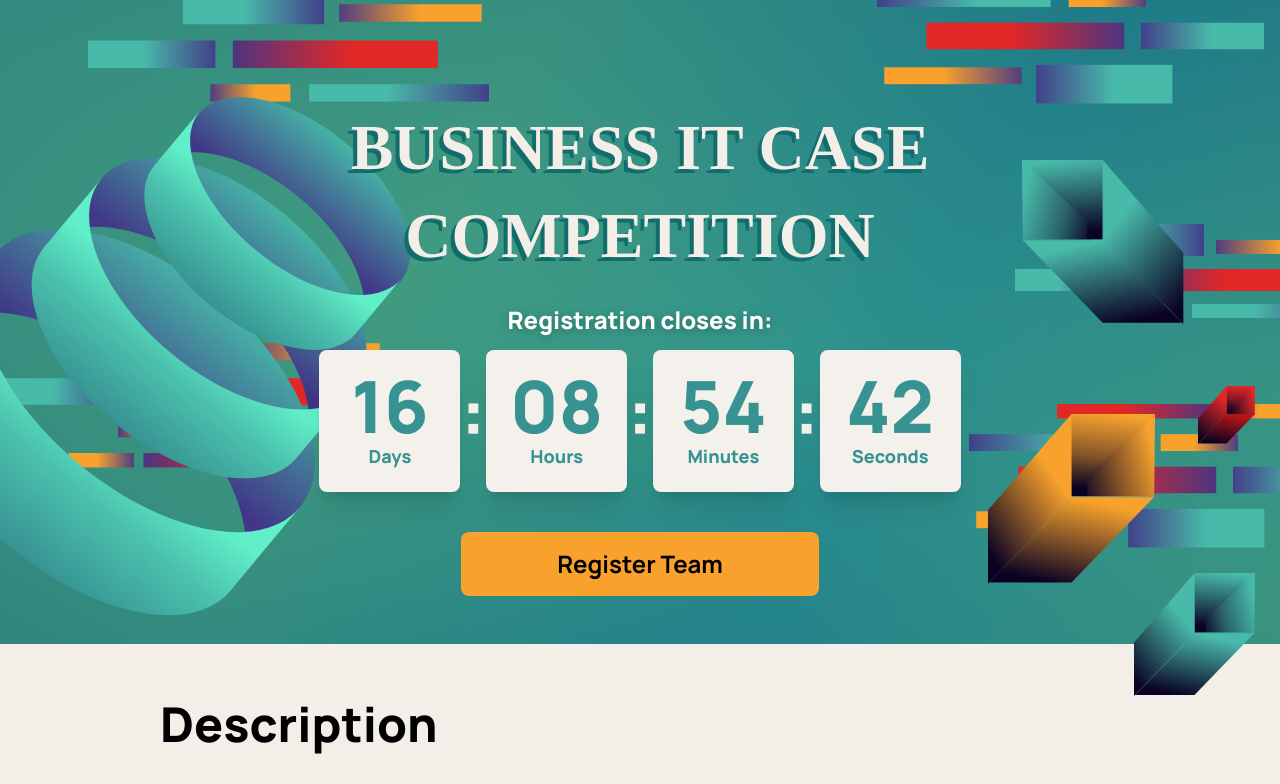
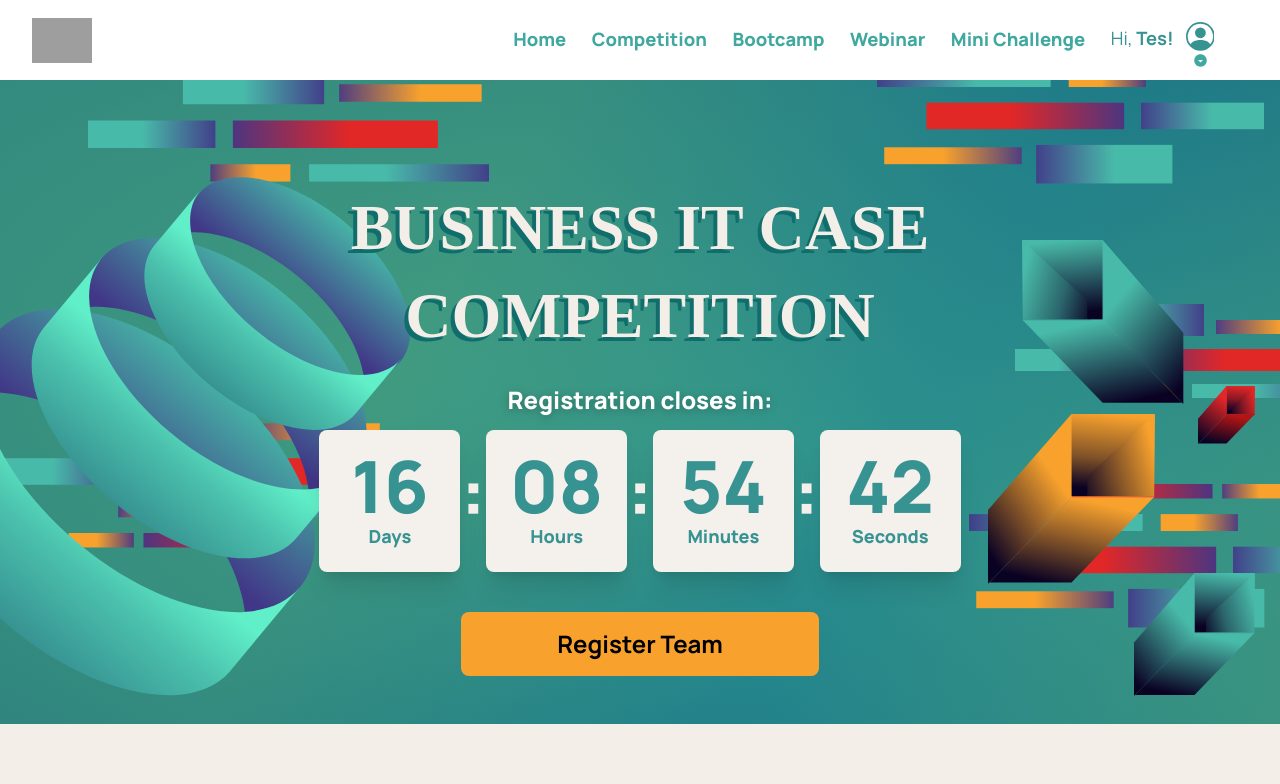
Before and after one commit to syahrialalzaidan/web-bist-league, a Next.js app: page /competition in a window 1280 px wide. Shown: the top 784 px of the page. Built offline with nearby package versions, Linux system fonts and the light colour scheme; grey boxes are pictures that could not be loaded; a web font is replaced by a local one.

Commit message:
Benerin penulisan & styling

```diff
--- a/components/Footer/Footer.jsx
+++ b/components/Footer/Footer.jsx
@@ -29,7 +29,7 @@ const Footer = () => {
                         <p>akmaljauharsidqi@gmail.com</p>
                         <p>085156514184</p>
                     </div>
-                    <div className={css.competetionContact}>
+                    <div className={css.competitionContact}>
                         <p className={css.headOfCompetitionDivision}>Head of Competition Division</p>
                         <p>Amjad Adhie Prasetyo</p>
                         <p>prasetyoamjad@gmail.com</p>
--- a/components/Footer/footer.module.css
+++ b/components/Footer/footer.module.css
@@ -100,7 +100,7 @@
     font-weight: bold;
   }
 
-  .competetionContact {
+  .competitionContact {
     margin-bottom: 35px;
   }
 
--- a/src/app/competition/components/Hero.tsx
+++ b/src/app/competition/components/Hero.tsx
@@ -61,7 +61,7 @@ export default function Hero() {
     }, []);
 
     return (
-        <div className="bg-[url('/images/competition/hero/bg-hero-mobile.svg')] lg:bg-[url('/images/competition/hero/bg-hero-web.svg')] relative h-[568px] lg:h-[644px] bg-cover overflow-hidden">
+        <div className="bg-[url('/images/competition/hero/bg-hero-mobile.svg')] lg:bg-[url('/images/competition/hero/bg-hero-web.svg')] relative h-[568px] lg:h-[644px] bg-cover overflow-hidden mt-20">
             <Image
                 src={BataMidLeft}
                 alt="Bata Mid Left"
--- a/src/app/competition/page.tsx
+++ b/src/app/competition/page.tsx
@@ -3,15 +3,19 @@ import Guidebook from "./components/Guidebook";
 import Hero from "./components/Hero";
 import Registration from "./components/Registration";
 import Timeline from "./components/Timeline";
+import Header from "../landingpage/component/Header/Header";
+import Footer from "../landingpage/component/Footer/Footer";
 
 import Image from "next/image";
 import KotakBottom from "@images/competition/hero/hero-kotak-bottom.svg";
 import BulatTiga from "@images/competition/registration/regist-bulat-tiga.svg";
 
 
+
 export default function CompetitionnPage() {
     return (
         <div className="bg-[#F3EEE7] overflow-hidden">
+            <Header page="competition" username="Tes" />
             <Hero />
             <Description />
             <Timeline />
@@ -29,6 +33,7 @@ export default function CompetitionnPage() {
                 alt="Hero Round"
                 className="scale-50 lg:scale-100 overflow-hidden absolute top-[362px] -right-14 lg:top-[386px] lg:right-6 z-0"
             />
+            <Footer />
         </div>
     )
 }
--- a/src/app/landingpage/component/Footer/Footer.tsx
+++ b/src/app/landingpage/component/Footer/Footer.tsx
@@ -34,7 +34,7 @@ const Footer = () => {
             <p>akmaljauharsidqi@gmail.com</p>
             <p>085156514184</p>
           </div>
-          <div className={css.competetionContact}>
+          <div className={css.competitionContact}>
             <p className={css.headOfCompetitionDivision}>
               Head of Competition Division
             </p>
--- a/src/app/landingpage/component/Footer/footer.module.css
+++ b/src/app/landingpage/component/Footer/footer.module.css
@@ -108,7 +108,7 @@
     font-weight: bold;
   }
 
-  .competetionContact {
+  .competitionContact {
     /* margin-bottom: 35px; */
     margin-bottom: 9.72vw;
   }
@@ -189,7 +189,7 @@
     font-weight: bold;
   }
 
-  .competetionContact {
+  .competitionContact {
     margin-bottom: 35px;
   }
 
--- a/src/app/landingpage/component/Header/Header.module.css
+++ b/src/app/landingpage/component/Header/Header.module.css
@@ -8,7 +8,7 @@
   justify-content: space-between;
   align-items: center;
   padding: 0px 40px 0px 20px;
-  z-index: 1;
+  z-index: 50;
 }
 
 .relative {
--- a/src/app/landingpage/component/Header/Header.tsx
+++ b/src/app/landingpage/component/Header/Header.tsx
@@ -1,3 +1,4 @@
+'use client'
 import React, { useState } from "react";
 import Image from "next/image";
 import css from "./Header.module.css";
@@ -50,12 +51,12 @@ const Header: React.FC<HeaderProps> = (props) => {
           </button>
           <button className={`${css.navbarItem} `}>
             <Link
-              href="/competetion"
+              href="/competition"
               className={`${
-                props.page === "Competetion" ? css.buttonActive : ""
+                props.page === "Competition" ? css.buttonActive : ""
               }`}
             >
-              Competetion
+              Competition
             </Link>
           </button>
           <button
@@ -184,8 +185,8 @@ const Header: React.FC<HeaderProps> = (props) => {
             <Link href="/">Home</Link>
           </li>
 
-          <li className={props.page === "Competetion" ? css.activeLi : ""}>
-            <Link href="/competetion">Competetion</Link>
+          <li className={props.page === "Competition" ? css.activeLi : ""}>
+            <Link href="/competition">Competition</Link>
           </li>
 
           <li className={props.page === "Bootcamp" ? css.activeLi : ""}>
--- a/src/app/landingpage/landing.module.css
+++ b/src/app/landingpage/landing.module.css
@@ -641,7 +641,7 @@
     margin-top: 22vw;
   }
 
-  .competetionImageDiv {
+  .competitionImageDiv {
     margin-top: 12vw;
     height: 52vw;
     width: 52vw;
@@ -885,7 +885,7 @@
     margin-top: 22vw;
   }
 
-  .competetionImageDiv {
+  .competitionImageDiv {
     margin-top: 12vw;
     height: 52vw;
     width: 52vw;
@@ -1145,7 +1145,7 @@
     margin-top: 21vw;
   }
 
-  .competetionImageDiv {
+  .competitionImageDiv {
     /* margin-top: 4vh; */
     margin-top: 8.2vw;
     /* height: 27vh;
--- a/src/app/landingpage/page.tsx
+++ b/src/app/landingpage/page.tsx
@@ -31,7 +31,7 @@ export default function Home() {
     };
   }, []);
 
-  const [activities, setActivities] = useState < string > ("competetion"); // Added type annotation
+  const [activities, setActivities] = useState < string > ("competition"); // Added type annotation
 
   const changeActivities = (name: string) => {
     // Added type annotation
@@ -70,7 +70,7 @@ export default function Home() {
         <main className={css.main}>
           {/* Background Image */}
           <div
-            className={`${css.backgroundImage} w-full ${activities === "competetion" ? "" : css.hideBG
+            className={`${css.backgroundImage} w-full ${activities === "competition" ? "" : css.hideBG
               }`}
           >
             <img
@@ -192,22 +192,22 @@ export default function Home() {
             <div className={`${css.activitiesSectionForDesktop}`}>
               {/* Left Side Activities */}
               <div className={`${css.activitiesLeftSide}`}>
-                {/* Competetion Component Desktop */}
-                <div className={`${css.CompetetionDescription}`}>
+                {/* Competition Component Desktop */}
+                <div className={`${css.CompetitionDescription}`}>
                   <p
-                    className={`${css.activitiesDate} ${activities == "competetion" ? "" : css.hide
+                    className={`${css.activitiesDate} ${activities == "competition" ? "" : css.hide
                       }`}
                   >
                     14 Agustus - 19 November
                   </p>
                   <button
                     className={`${css.activitiesTitle}`}
-                    onClick={() => changeActivities("competetion")}
+                    onClick={() => changeActivities("competition")}
                   >
                     Competition
                   </button>
                   <p
-                    className={`${css.activitiesText} ${activities == "competetion" ? "" : css.hide
+                    className={`${css.activitiesText} ${activities == "competition" ? "" : css.hide
                       }`}
                   >
                     Business IT Case Competition is one of the main events of
@@ -218,7 +218,7 @@ export default function Home() {
                     undergraduate/D3 students.
                   </p>
                   <button
-                    className={`${css.activitiesButton} ${activities == "competetion" ? "" : css.hide
+                    className={`${css.activitiesButton} ${activities == "competition" ? "" : css.hide
                       } bg-[#276766]`}
                   >
                     More About Competition
@@ -317,7 +317,7 @@ export default function Home() {
               {/* Right Side Activites */}
               <div className={`${css.activitiesRightSide}`}>
                 <div className={`${css.activitiesImageDiv}`}>
-                  <img src="" alt="" className={`${css.competetionImage}`} />
+                  <img src="" alt="" className={`${css.competitionImage}`} />
                   <img src="" alt="" className={`${css.bootcampImage}`} />
                   <img src="" alt="" className={`${css.miniChallenge}`} />
                   <img src="" alt="" className={`${css.webinarImage}`} />
@@ -327,9 +327,9 @@ export default function Home() {
 
             {/* Activites for Mobile */}
             <div className={`${css.activitiesSectionForMobile}`}>
-              {/* Competetion Component Mobile */}
-              <div className={`${css.competetionImageDiv}`}>
-                <img src="" alt="" className={`${css.competetionImage}`} />
+              {/* Competition Component Mobile */}
+              <div className={`${css.competitionImageDiv}`}>
+                <img src="" alt="" className={`${css.competitionImage}`} />
               </div>
               <p className={`${css.activitiesDate}`}>
                 14 Agustus - 19 November
```
Also changed, not shown: components/Header/Header.jsx (+5 -4 lines).
